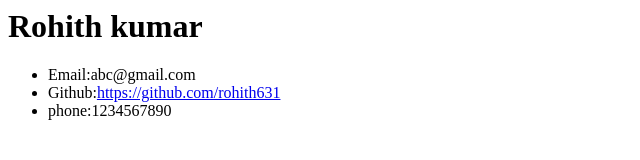
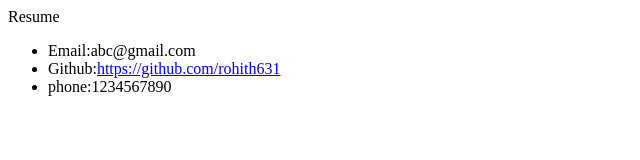
Before and after one commit to rohith631/gitcrt, a plain HTML site: page index.html in a window 1280 px wide. Shown: the whole page, without its empty margins (0-640 px from the left). Drawn offline with Linux system fonts and the light colour scheme.

Commit message:
change made again

```diff
--- a/index.html
+++ b/index.html
@@ -2,8 +2,7 @@
     <head>
             <title>Resume</title>
     </head>
-    <body>
-            <h1>Rohith kumar</h1>
+    <body>Resume</h1>
             <ul>
                 <li>Email:abc@gmail.com</li>
                 <li>Github:<a href="https://github.com/rohith631">https://github.com/rohith631</a></li>
```
